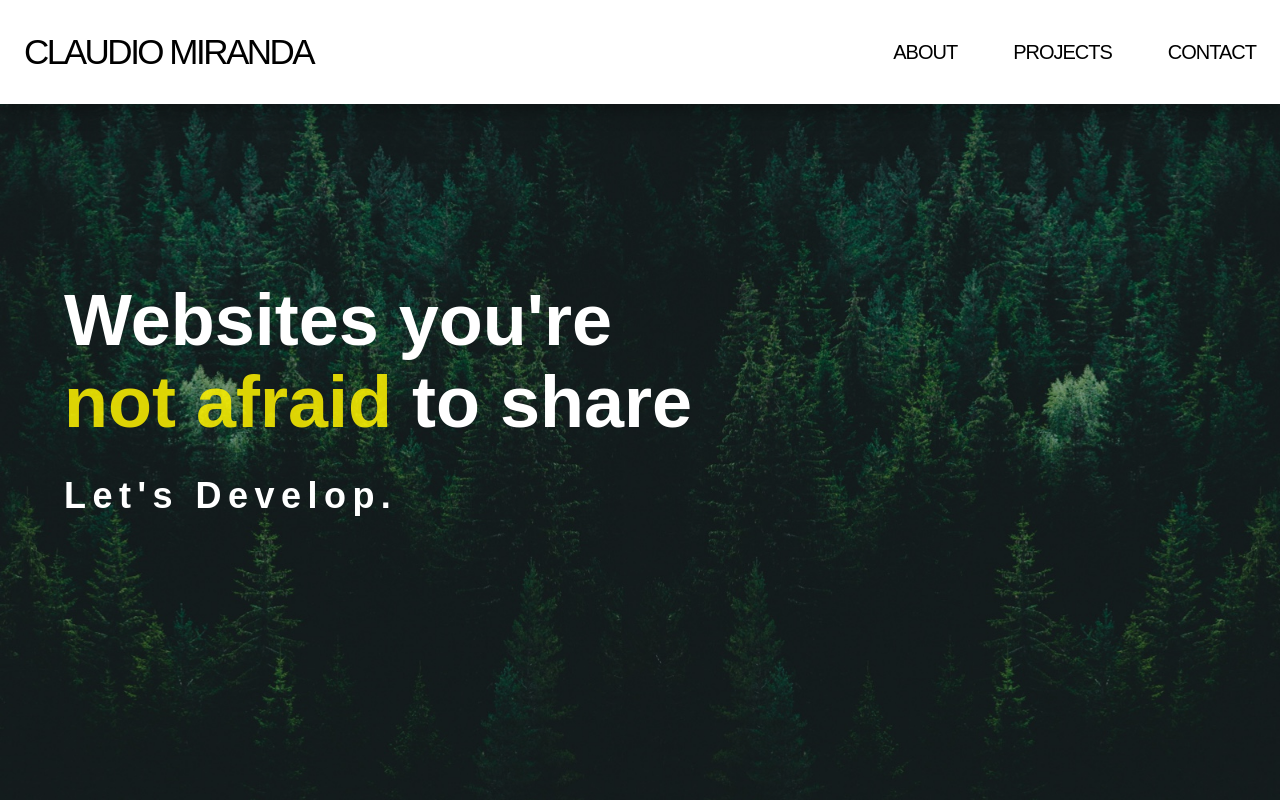
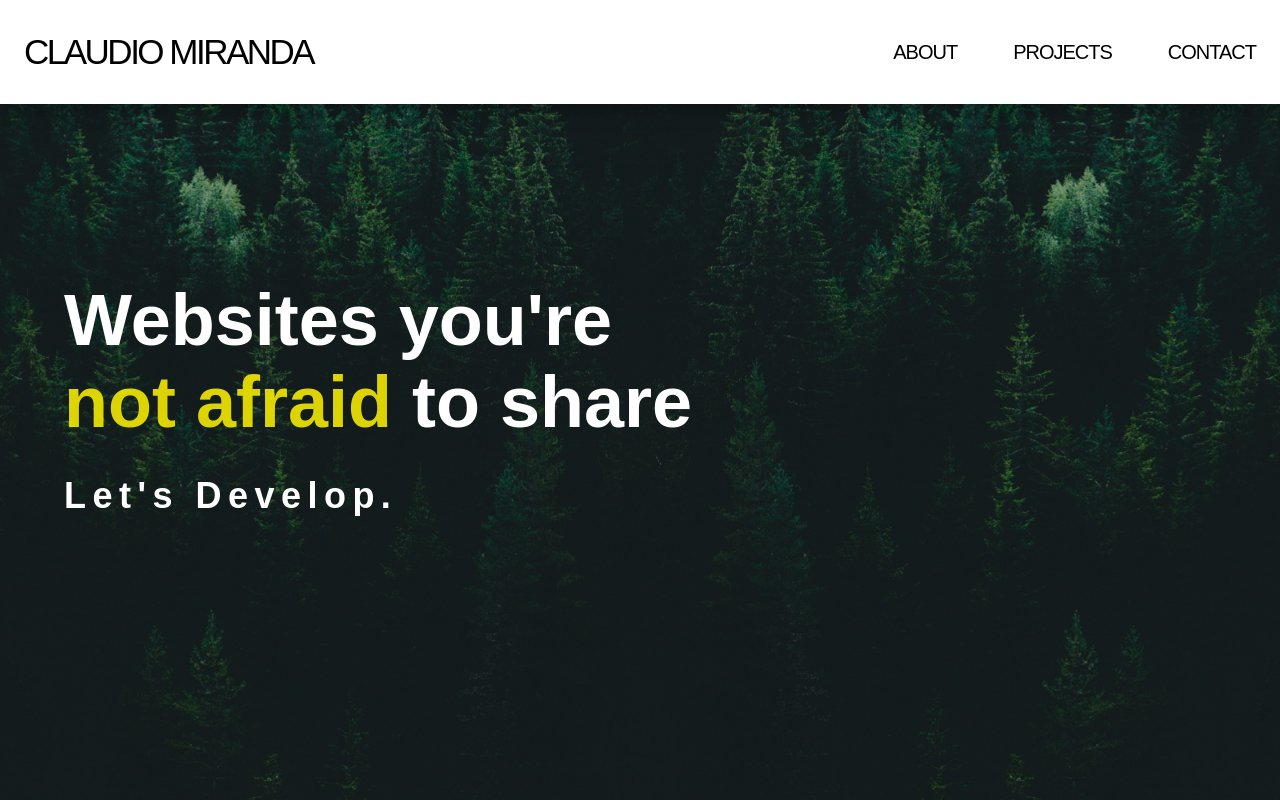
Before and after one commit to CodingClauds/Portfolio, a React (Create React App) app: page / in a window 1280 px wide. Shown: the top 800 px of the page. Built offline with nearby package versions, Linux system fonts and the light colour scheme.

Commit message:
Resized hero image from top to left

```diff
--- a/src/components/Body/Body.scss
+++ b/src/components/Body/Body.scss
@@ -10,7 +10,7 @@ main {
     align-items: center;
 
     background-image: url("../../assets/images/background.jpg");
-    background-position: top;
+    background-position: right;
     background-size: cover;
 
     &:after {
```
